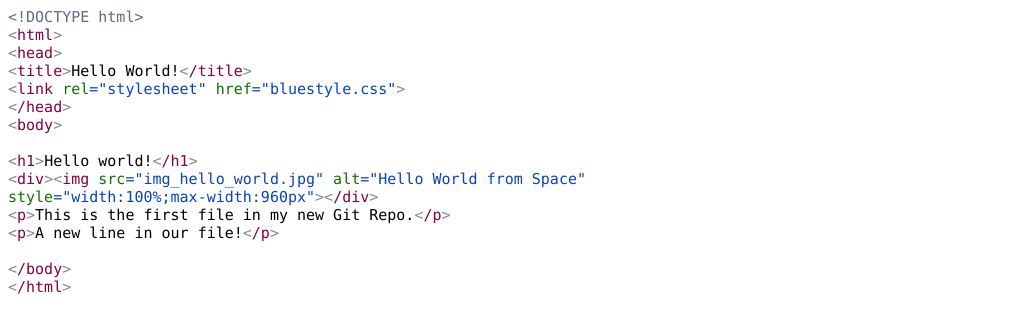
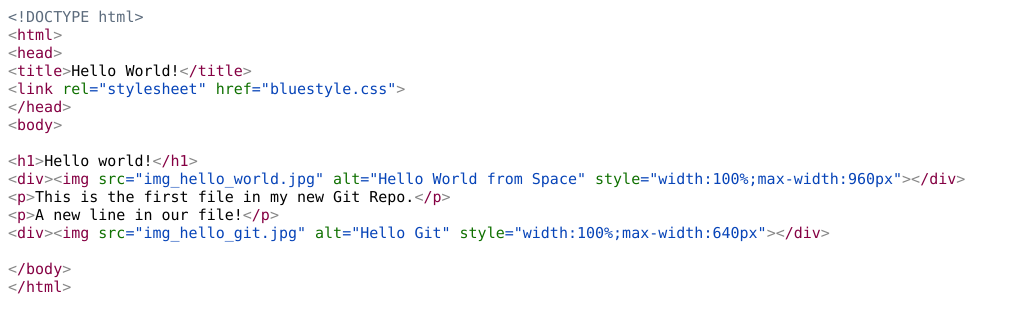
Before and after one commit to Kamcior/hello-world, a plain HTML site: page index.html in a window 1280 px wide. Shown: the whole page, without its empty margins (0-1018 px from the left). Drawn offline with Linux system fonts and the light colour scheme.

Commit message:
added new image

```diff
--- a/index.html
+++ b/index.html
@@ -29,10 +29,10 @@
 <p class="p2"><span class="s2">&lt;</span><span class="s1">body</span><span class="s2">&gt;</span></p>
 <p class="p5"><span class="s1"></span><br></p>
 <p class="p3"><span class="s2">&lt;</span><span class="s3">h1</span><span class="s2">&gt;</span><span class="s4">Hello world!</span><span class="s2">&lt;</span><span class="s3">/h1</span><span class="s2">&gt;</span></p>
-<p class="p4"><span class="s2">&lt;</span><span class="s3">div</span><span class="s2">&gt;&lt;</span><span class="s3">img</span><span class="s5"> src</span><span class="s1">="img_hello_world.jpg"</span><span class="s5"> alt</span><span class="s1">="Hello World from Space"</span></p>
-<p class="p4"><span class="s5">style</span><span class="s1">="width:100%;max-width:960px"</span><span class="s2">&gt;&lt;</span><span class="s3">/div</span><span class="s2">&gt;</span></p>
+<p class="p4"><span class="s2">&lt;</span><span class="s3">div</span><span class="s2">&gt;&lt;</span><span class="s3">img</span><span class="s5"> src</span><span class="s1">="img_hello_world.jpg"</span><span class="s5"> alt</span><span class="s1">="Hello World from Space"</span><span class="s5"> style</span><span class="s1">="width:100%;max-width:960px"</span><span class="s2">&gt;&lt;</span><span class="s3">/div</span><span class="s2">&gt;</span></p>
 <p class="p3"><span class="s2">&lt;</span><span class="s3">p</span><span class="s2">&gt;</span><span class="s4">This is the first file in my new Git Repo.</span><span class="s2">&lt;</span><span class="s3">/p</span><span class="s2">&gt;</span></p>
 <p class="p3"><span class="s2">&lt;</span><span class="s3">p</span><span class="s2">&gt;</span><span class="s4">A new line in our file!</span><span class="s2">&lt;</span><span class="s3">/p</span><span class="s2">&gt;</span></p>
+<p class="p4"><span class="s2">&lt;</span><span class="s3">div</span><span class="s2">&gt;&lt;</span><span class="s3">img</span><span class="s5"> src</span><span class="s1">="img_hello_git.jpg"</span><span class="s5"> alt</span><span class="s1">="Hello Git"</span><span class="s5"> style</span><span class="s1">="width:100%;max-width:640px"</span><span class="s2">&gt;&lt;</span><span class="s3">/div</span><span class="s2">&gt;</span></p>
 <p class="p5"><span class="s1"></span><br></p>
 <p class="p2"><span class="s2">&lt;</span><span class="s1">/body</span><span class="s2">&gt;</span></p>
 <p class="p2"><span class="s2">&lt;</span><span class="s1">/html</span><span class="s2">&gt;</span></p>
```
